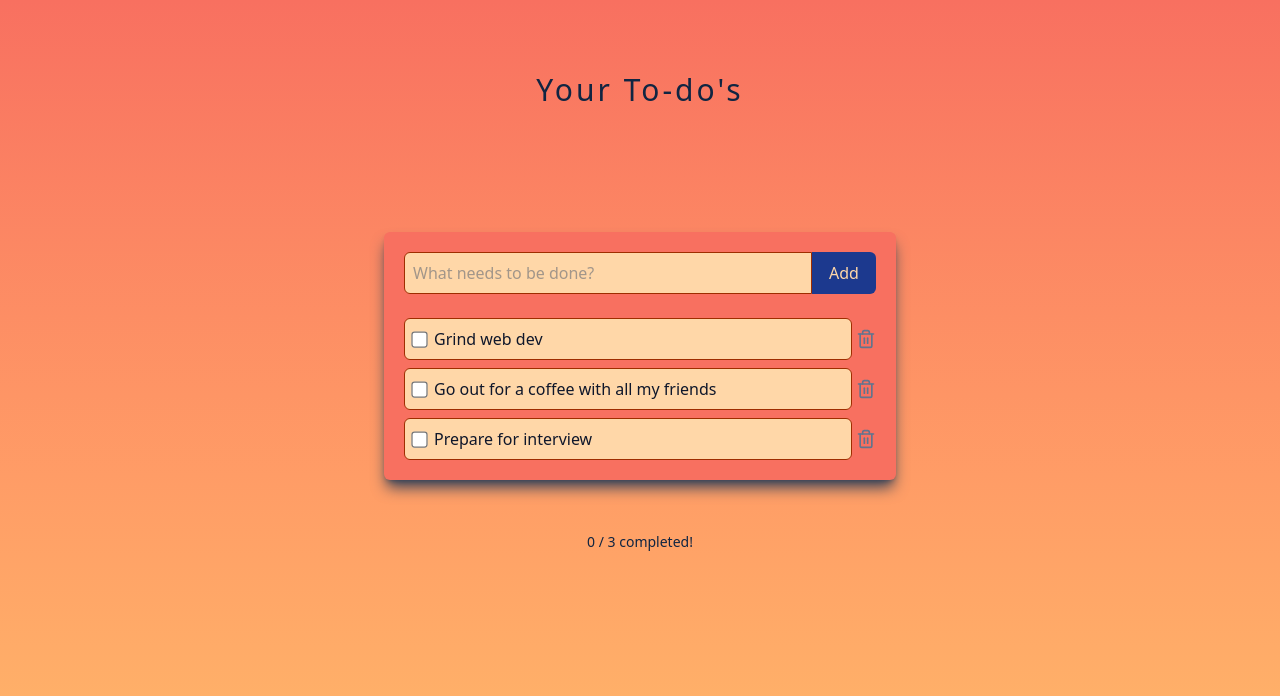
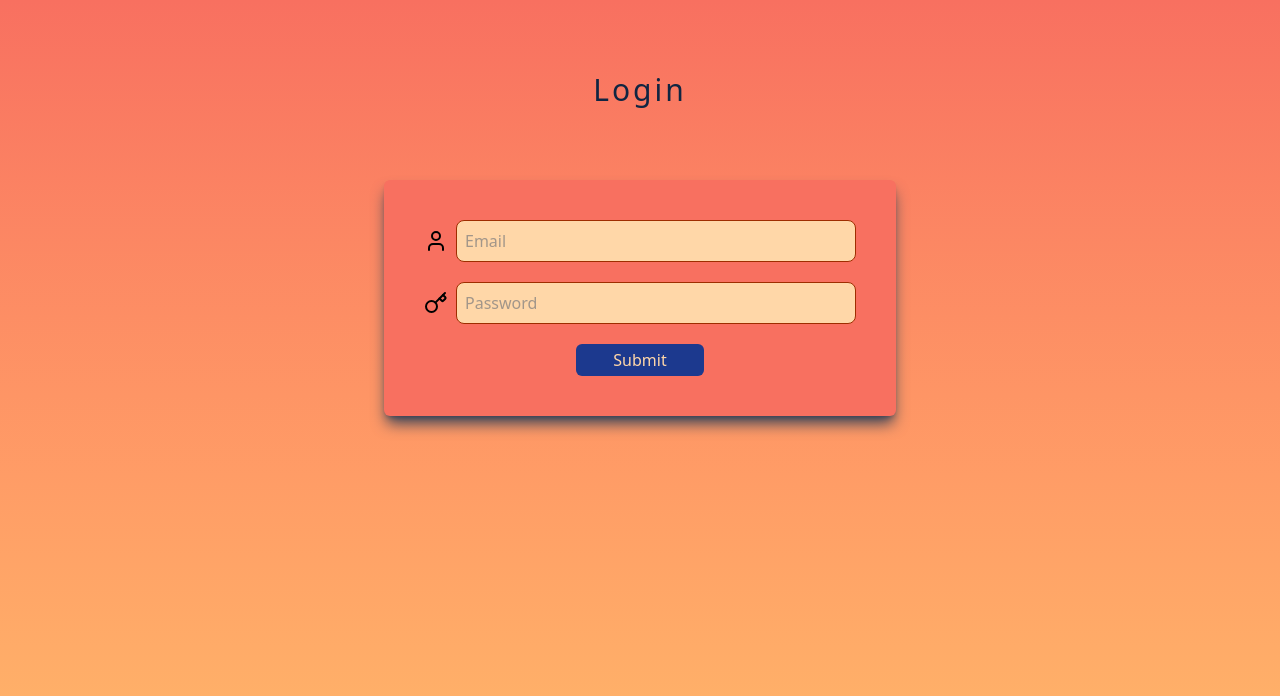
Before and after one commit to ioannides-agg/todolist-webapp, a React (Vite) app in the folder todolist-front/: page /Login in a window 1280 px wide. Shown: the top 696 px of the page. Built offline with nearby package versions, Linux system fonts and the light colour scheme.

Commit message:
added login page, routing

```diff
--- a/todolist-front/package.json
+++ b/todolist-front/package.json
@@ -25,6 +25,7 @@
     "eslint-plugin-react-hooks": "^5.2.0",
     "eslint-plugin-react-refresh": "^0.4.20",
     "globals": "^16.3.0",
+    "react-router-dom": "^7.6.3",
     "typescript": "~5.8.3",
     "typescript-eslint": "^8.35.1",
     "vite": "^7.0.4"
--- a/todolist-front/src/App.tsx
+++ b/todolist-front/src/App.tsx
@@ -1,8 +1,15 @@
+import LoginPage from "./pages/LoginPage";
 import TodoPage from "./pages/TodoPage"
+import { BrowserRouter, Routes, Route } from "react-router-dom";
 
 function App() {
   return (
-    <TodoPage />
+    <BrowserRouter>
+      <Routes>
+        <Route path="/TodoPage" element={<TodoPage />} />
+        <Route path="/Login" element={<LoginPage />} />
+      </Routes>
+    </BrowserRouter>
   )
 }
 
--- /dev/null
+++ b/todolist-front/src/components/LoginForm.tsx
@@ -0,0 +1,37 @@
+import { Key, User } from "lucide-react";
+import { useState } from "react";
+
+export default function LoginForm() {
+    const [email, setEmail] = useState("");
+    const [password, setPassword] = useState("");
+
+    return (
+        <form className="flex flex-col space-y-5">
+            <div className="flex items-center gap-2">
+                <User />
+                <input
+                    value={email}
+                    onChange={(e) => setEmail(e.target.value)}
+                    placeholder="Email"
+                    className="rounded-lg grow border p-2 border-orange-800 bg-orange-200 hover:bg-orange-100 text-slate-600 transition-colors duration-600"
+                />
+            </div>
+            <div className="flex items-center gap-2">
+                <Key />
+                <input
+                    type="password"
+                    value={password}
+                    onChange={(e) => setPassword(e.target.value)}
+                    placeholder="Password"
+                    className="rounded-lg grow border p-2 border-orange-800 bg-orange-200 hover:bg-orange-100 text-slate-600 transition-colors duration-600"
+                />
+            </div>
+
+            <button
+                className="self-center w-32 h-8 rounded-md bg-blue-900 hover:bg-blue-800 text-orange-200 transition-colors duration-600"
+            >
+                Submit
+            </button>
+        </form>
+    );
+}
--- /dev/null
+++ b/todolist-front/src/pages/LoginPage.tsx
@@ -0,0 +1,14 @@
+import LoginForm from "../components/LoginForm";
+
+export default function LoginPage() {
+    return (
+        <main className="h-screen overflow-y-auto bg-gradient-to-b from-desert-sand to-orange-300">
+            <div className="py-18">
+                <h1 className="font-medium text-3xl text-center text-dark-blue tracking-widest text-shadow-slate-700">Login</h1>
+            </div>
+            <div className="max-w-lg mx-auto bg-desert-sand rounded-md p-10 space-y-6 shadow-lg shadow-slate-700">
+                <LoginForm />
+            </div>
+        </main>
+    )
+}
--- a/todolist-front/src/pages/TodoPage.tsx
+++ b/todolist-front/src/pages/TodoPage.tsx
@@ -12,7 +12,7 @@ export default function TodoPage() {
 
     return (
         <main className="h-screen space-y-13 overflow-y-auto bg-gradient-to-b from-desert-sand to-orange-300">
-            < div className="py-18" >
+            <div className="py-18" >
                 <h1 className="font-medium text-3xl text-center text-dark-blue tracking-widest text-shadow-slate-700">Your To-do's</h1>
             </div >
             <div className="max-w-lg mx-auto bg-desert-sand rounded-md p-5 space-y-6 shadow-lg shadow-slate-700">
```
Also changed, not shown: 1 other file (tests, documents, lock files or other folders).
